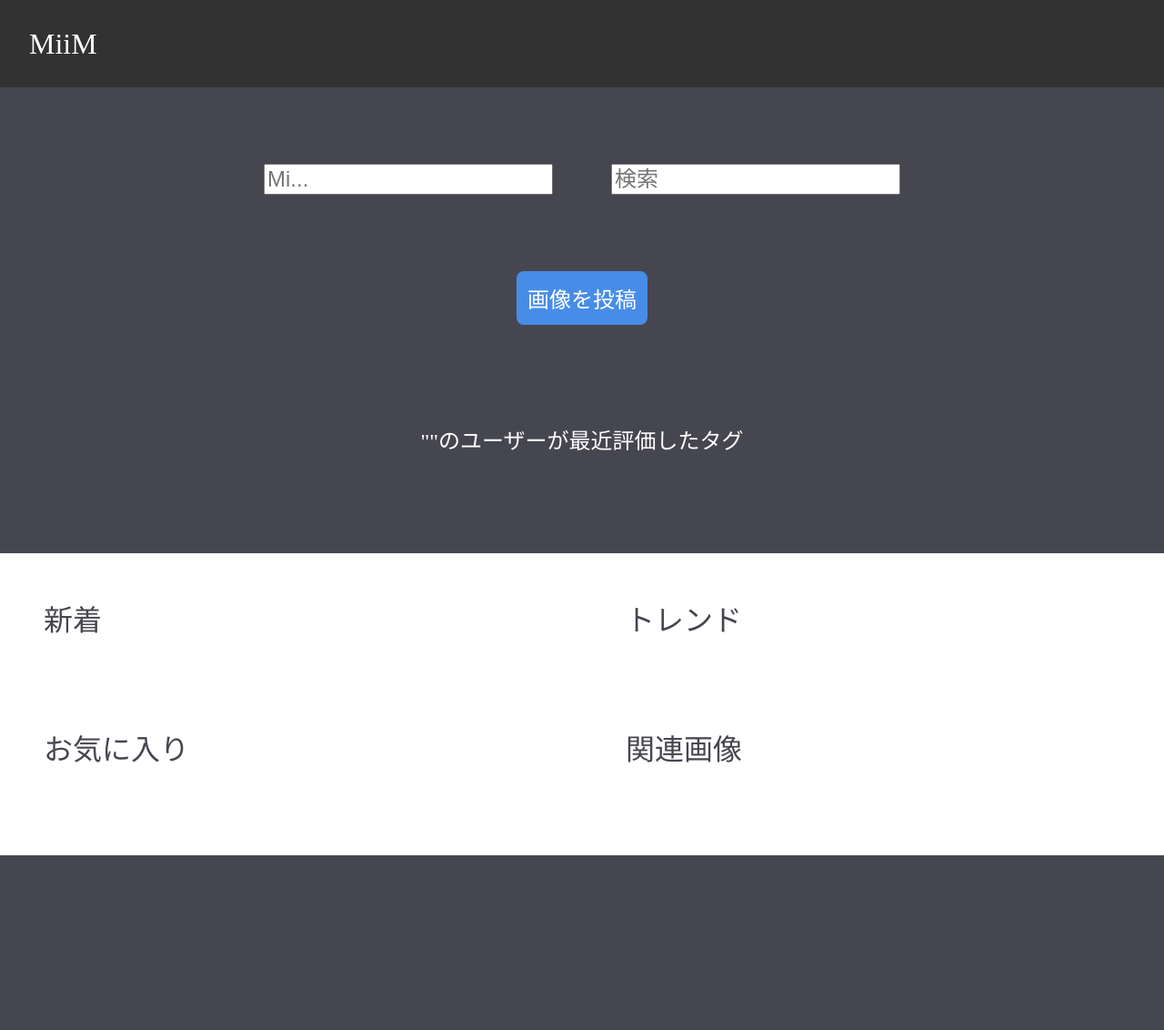
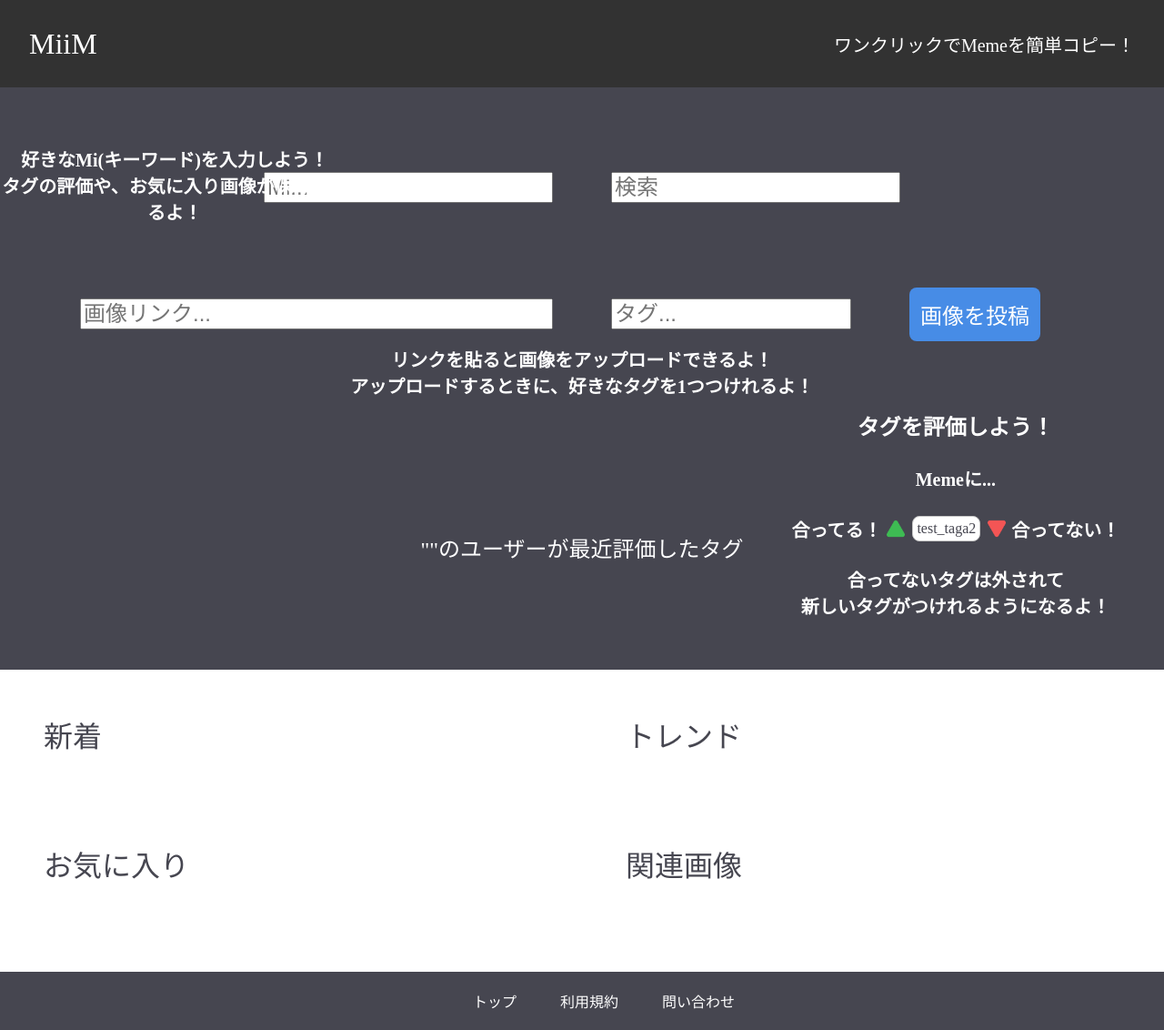
Before and after one commit to navyracooon/MiiM, a Django app: template sites/templates/sites/index.html in a window 1280 px wide. Shown: the whole page at 91% size. Before the commit the page ends 940 px from the top, so only its background shows below. Run offline with Django 4.2, Linux system fonts and the light colour scheme; the template is opened without the code that fills it, so the values that code supplies are empty.

Commit message:
removed unneeded comments and implemented tutorial and footer

```diff
--- a/sites/static/sites/css/index.css
+++ b/sites/static/sites/css/index.css
@@ -16,18 +16,59 @@ body {
     height: 96px;
     display: flex;
     align-items: center;
+    justify-content: space-between;
     padding-left: 32px;
+    padding-right: 32px;
+    color: white;
 }
 
 #title {
     margin: 0;
     font-size: 32px;
+}
+
+#catchcopy {
+    font-size: 20px;
+}
+
+.tutorial {
+    position: absolute;
+    font-size: 20px;
+    font-weight: bold;
+    text-align: center;
     color: white;
+}
+
+#Mi-tutorial {
+    top: 160px;
+    right: 70%;
+}
+
+#upload-tutorial {
+    top: 380px;
+    left: 50%;
+    transform: translateX(-50%);
+
+}
+
+#tag-tutorial {
+    top: 450px;
+    left: 68%;
+    display: flex;
+    flex-direction: column;
+    align-items: center;
+    justify-content: space-between;
+    height: 230px;
+}
+
+#tag-tutorial p {
+    margin-top: 0;
+    margin-bottom: 0;
 }
 
 #menu {
     background-color: var(--sub-color);
-    height: 512px;
+    height: 640px;
     display: flex;
     flex-direction: column;
     align-items: center;
@@ -60,6 +101,14 @@ a.menu-item:hover {
 input.menu-item {
     font-size: 24px;
     color: var(--sub-color);
+}
+
+#upload-link {
+    width: 512px;
+}
+
+#upload-tag {
+    width: 256px;
 }
 
 p.menu-item {
@@ -158,7 +207,6 @@ p.menu-item {
 .tag {
     display: flex;
     align-items: center;
-    justify-content: space-between;
 }
 
 .vote-tag-up {
@@ -179,6 +227,7 @@ p.menu-item {
     margin-left: 8px;
     margin-right: 8px;
     background-color: white;
+    color: var(--sub-color);
 }
 
 .voted-up {
@@ -198,3 +247,16 @@ p.menu-item {
     margin-bottom: 0;
     margin-left: 48px;
 }
+
+footer {
+    background-color: var(--sub-color);
+    height: 64px;
+    display: flex;
+    align-items: center;
+    justify-content: center;
+}
+
+footer a {
+    text-decoration: none;
+    color: white;
+}
--- a/sites/templates/sites/index.html
+++ b/sites/templates/sites/index.html
@@ -7,8 +7,34 @@
         <script type="text/javascript" src="{% static 'sites/js/index.js' %}"></script>
     </head>
     <body>
+        <div id="Mi-tutorial" class="tutorial">
+            好きなMi(キーワード)を入力しよう！<br>
+            タグの評価や、お気に入り画像が保存されるよ！
+        </div>
+        <div id="upload-tutorial" class="tutorial">
+            リンクを貼ると画像をアップロードできるよ！<br>
+            アップロードするときに、好きなタグを1つつけれるよ！
+        </div>
+        <div id="tag-tutorial" class="tutorial">
+            <p style="font-size:24px">タグを評価しよう！</p>
+            <p>Memeに...</p>
+            <div class="tag">
+                <p>合ってる！</p>
+                <div style="width:6px"></div>
+                <input type="image" class="vote-tag-up" src="{% static 'sites/img/vote-tag-up.png' %}">
+                <p class="tag-word" style="font-weight:normal;">test_taga2</p>
+                <input type="image" class="vote-tag-down" src="{% static 'sites/img/vote-tag-down.png' %}">
+                <div style="width:6px"></div>
+                <p>合ってない！</p>
+            </div>
+            <p>
+                合ってないタグは外されて<br>
+                新しいタグがつけれるようになるよ！
+            </p>
+        </div>
         <div id="header">
             <p id="title">MiiM</p>
+            <p id="catchcopy">ワンクリックでMemeを簡単コピー！</p>
         </div>
         <div id="menu">
             <div class="menu-row">
@@ -18,7 +44,15 @@
                 <div style="width:64px"></div>
                 <input type="text" class="menu-item" placeholder="検索">
             </div>
-            <a class="menu-item menu-button" href="upload.html">画像を投稿</a>
+            <div class="menu-row">
+                <input type="text" id="upload-link" class="menu-item" placeholder="画像リンク...">
+                <div style="width:64px"></div>
+                <input type="text" id="upload-tag" class="menu-item" placeholder="タグ...">
+                <div style="width:64px"></div>
+                <a class="menu-item menu-button" href="upload.html">画像を投稿</a>
+                <div style="width:48px"></div>
+            </div>
+            <div style="height:0px"></div>
             <div style="display: flex; flex-direction: column; align-items: center">
                 <p class="menu-item">"{{ mi.keyword }}"のユーザーが最近評価したタグ</p>
                 <div class="menu-row">
@@ -117,4 +151,12 @@
             </div>
         </div>
     </body>
+    <footer>
+        <div style="width:48px"></div>
+        <a href="index.html">トップ</a>
+        <div style="width:48px"></div>
+        <a href="term.html">利用規約</a>
+        <div style="width:48px"></div>
+        <a>問い合わせ</a>
+    </footer>
 </html>
```
Also changed, not shown: sites/views.py (+64 -64 lines).
